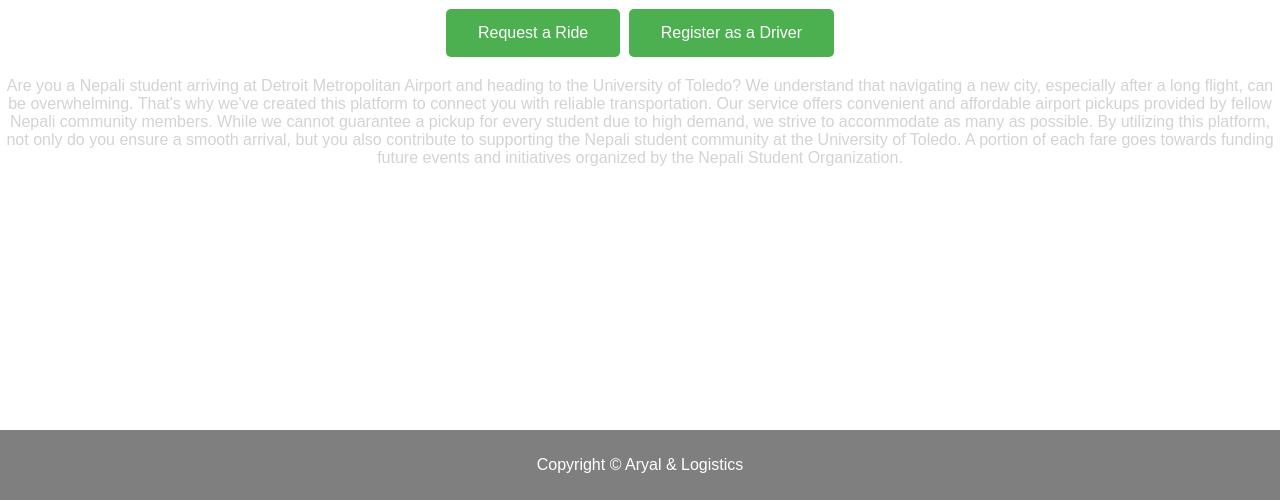
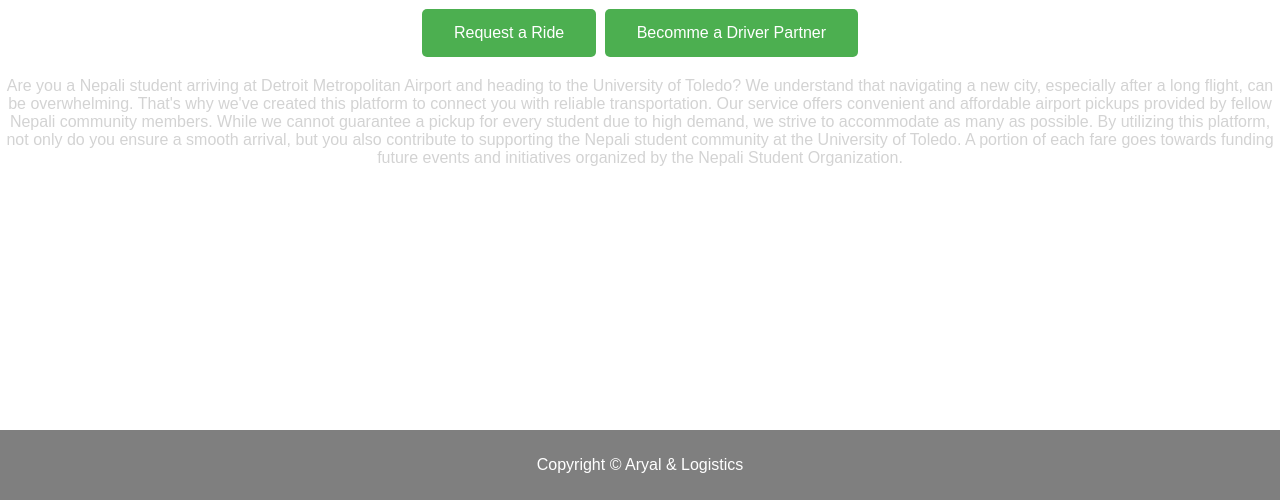
Before and after one commit to saryal10/nso-rideshare.io, a plain HTML site: page index.html in a window 1280 px wide. Shown: the part 300-800 px from the top of the page. Drawn offline with Linux system fonts and the light colour scheme.

Commit message:
Update index.html

```diff
--- a/index.html
+++ b/index.html
@@ -40,7 +40,7 @@
     <h1 style="margin-bottom: 20px;">Welcome to our Airport Pickup Service!</h1>
     <div class="button-container">
       <a href="https://airtable.com/apppo8kDdZRqKkYzt/pag9zudyWwbnmSTpm/form" style="background-color: #4CAF50; color: white; padding: 15px 32px; text-align: center; text-decoration: none; display: inline-block; font-size: 16px; margin: 4px 2px; cursor: pointer; border-radius: 5px;">Request a Ride</a>
-      <a href="https://airtable.com/apppo8kDdZRqKkYzt/pag9il9PE2YAzId7t/form" style="background-color: #4CAF50; color: white; padding: 15px 32px; text-align: center; text-decoration: none; display: inline-block; font-size: 16px; margin: 4px 2px; cursor: pointer; border-radius: 5px;">Register as a Driver</a>
+      <a href="https://airtable.com/apppo8kDdZRqKkYzt/pag9il9PE2YAzId7t/form" style="background-color: #4CAF50; color: white; padding: 15px 32px; text-align: center; text-decoration: none; display: inline-block; font-size: 16px; margin: 4px 2px; cursor: pointer; border-radius: 5px;">Becomme a Driver Partner</a>
     </div>
     <div class="info-paragraph">
       <p>Are you a Nepali student arriving at Detroit Metropolitan Airport and heading to the University of Toledo? We understand that navigating a new city, especially after a long flight, can be overwhelming. That's why we've created this platform to connect you with reliable transportation. Our service offers convenient and affordable airport pickups provided by fellow Nepali community members. While we cannot guarantee a pickup for every student due to high demand, we strive to accommodate as many as possible. By utilizing this platform, not only do you ensure a smooth arrival, but you also contribute to supporting the Nepali student community at the University of Toledo. A portion of each fare goes towards funding future events and initiatives organized by the Nepali Student Organization.</p>
```
